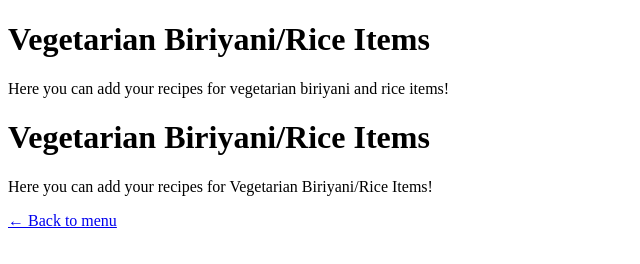
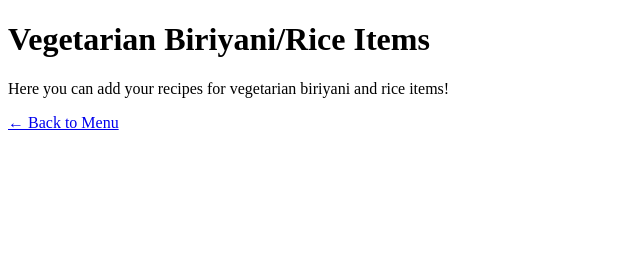
Before and after one commit to Lalithakumarid/lalithas-kitchen, a plain HTML site: page veg bririyani.html in a window 1280 px wide. Shown: the whole page, without its empty margins (0-640 px from the left). Drawn offline with Linux system fonts and the light colour scheme.

Commit message:
Update veg bririyani.html
Signed-off-by: lalithakumarid <lalithakumarid1996@gmail.com>

```diff
--- a/veg bririyani.html
+++ b/veg bririyani.html
@@ -1,25 +1,12 @@
-<!DOCTYPE html>
-<html lang="en">
-<head>
-    <meta charset="UTF-8">
-    <meta name="viewport" content="width=device-width, initial-scale=1.0">
-    <title>Vegetarian Biriyani/Rice Items</title>
-</head>
-<body>
-    <h1>Vegetarian Biriyani/Rice Items</h1>
-    <p>Here you can add your recipes for vegetarian biriyani and rice items!</p>
-</body>
-</html>
 <!DOCTYPE html>
 <html lang="en">
 <head>
   <meta charset="UTF-8">
-  <meta name="viewport" content="width=device-width, initial-scale=1.0">
   <title>Vegetarian Biriyani/Rice Items</title>
 </head>
 <body>
   <h1>Vegetarian Biriyani/Rice Items</h1>
-  <p>Here you can add your recipes for Vegetarian Biriyani/Rice Items!</p>
-  <a href="index.html">← Back to menu</a>
+  <p>Here you can add your recipes for vegetarian biriyani and rice items!</p>
+  <a href="index.html">← Back to Menu</a>
 </body>
 </html>
```
